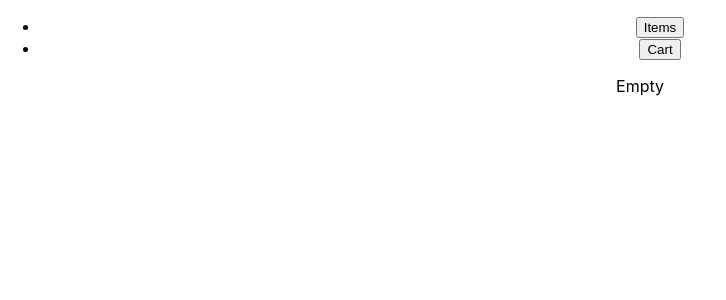
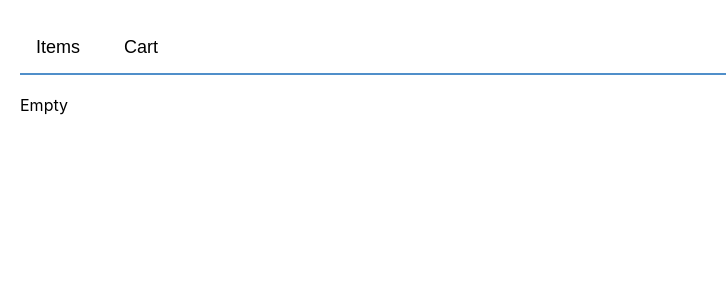
Before and after one commit to DogukanErmis/pure-react-exercices, a React (Create React App) app in the folder shopper/: page / in a window 1280 px wide. Shown: the top 300 px of the page, without its empty margins (0-726 px from the left). Built offline with nearby package versions, Linux system fonts and the light colour scheme.

Commit message:
add styling

```diff
--- a/shopper/src/App.css
+++ b/shopper/src/App.css
@@ -1,38 +1,29 @@
 .App {
-  text-align: center;
+  max-width: 800px;
+  margin: 0auto;
 }
-
-.App-logo {
-  height: 40vmin;
-  pointer-events: none;
+.App-nav {
+  margin: 20px;
+  padding: 10px;
+  border-bottom: 2px solid #508fca;
 }
-
-@media (prefers-reduced-motion: no-preference) {
-  .App-logo {
-    animation: App-logo-spin infinite 20s linear;
-  }
+.App-nav ul {
+  padding: 0;
+  margin: 0;
 }
-
-.App-header {
-  background-color: #282c34;
-  min-height: 100vh;
-  display: flex;
-  flex-direction: column;
-  align-items: center;
-  justify-content: center;
-  font-size: calc(10px + 2vmin);
-  color: white;
+.App-nav button {
+  font-size: 18px;
+  background: transparent;
+  border: none;
+  cursor: pointer;
 }
-
-.App-link {
-  color: #61dafb;
+.App-nav-item {
+  list-style: none;
+  display: inline-block;
+  margin-right: 32px;
+  font-size: 24px;
+  border-bottom: 4px solid transparent;
 }
-
-@keyframes App-logo-spin {
-  from {
-    transform: rotate(0deg);
-  }
-  to {
-    transform: rotate(360deg);
-  }
+.App-content {
+  margin: 020px;
 }
```
